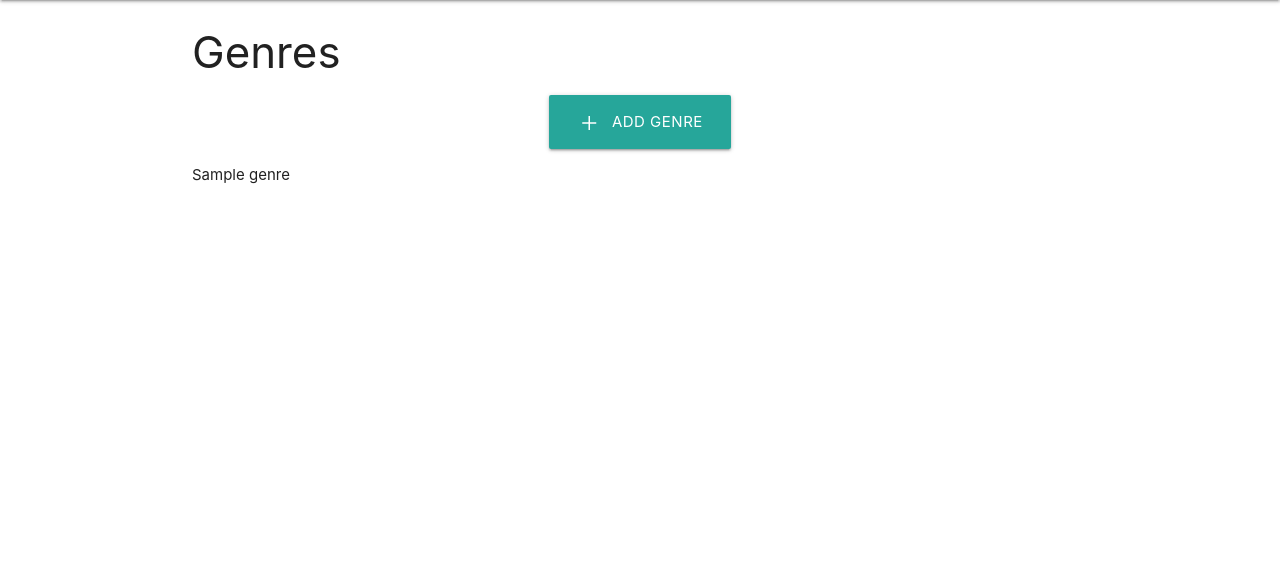
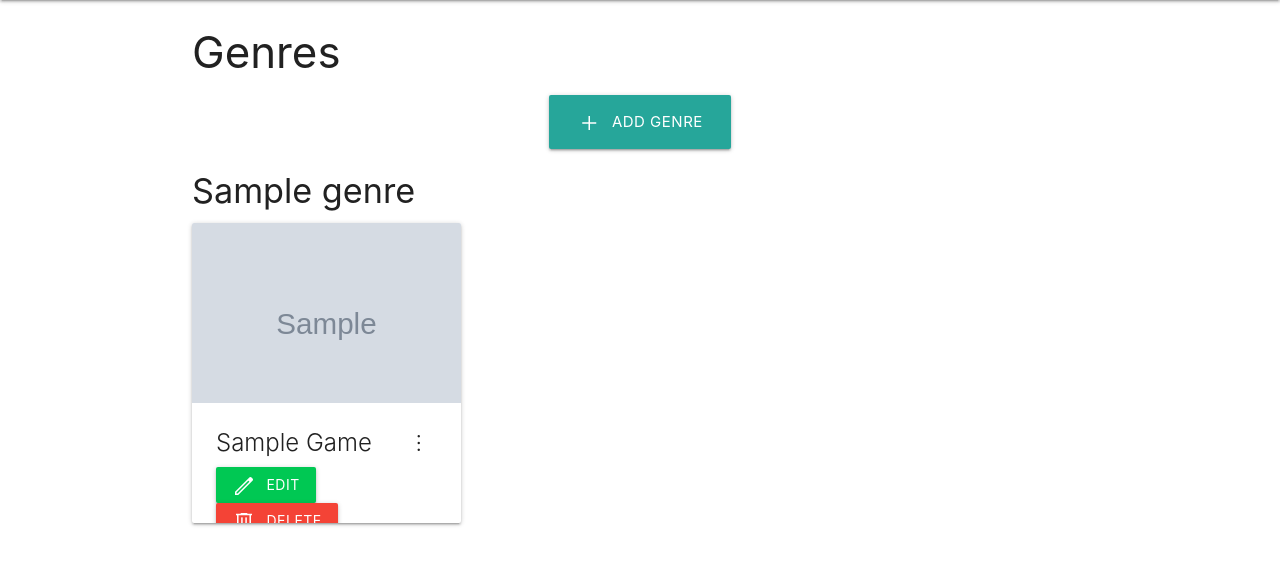
Before and after one commit to antonia-white/game-base, a Flask app: template gamebase/templates/genres.html in a window 1280 px wide. Shown: the part 64-629 px from the top of the page. Run offline with Flask 2, Linux system fonts and the light colour scheme; the template is opened without the code that fills it: values that come from a table or form of the project are taken from there, others are empty; tables that the repository leaves empty hold one stand-in row (values such as "Sample post"); grey boxes marked "Sample" are stand-in pictures.

Commit message:
List games by genre in genres.html

```diff
--- a/gamebase/templates/genres.html
+++ b/gamebase/templates/genres.html
@@ -13,7 +13,40 @@
 {% for genre in genres %}
 <ul>
     <li>
-        {{ genre.genre_name }}
+        <h4>{{ genre.genre_name }}</h4>
+        {% for game in games %}
+            {% if game.genre_id == genre.id %}
+            <div class="card small">
+                <div class="card-image waves-effect waves-block waves-light">
+                    <!-- {% if game.image_url is not none %} -->
+                    <img class="activator" src="{{ game.image_url }}">
+                    <!-- {% else %}
+                    <img class="activator" src="{{ url_for('gamebase/static/media/no-image.jpg') }}">
+                    {% endif %} -->
+                </div>
+                <div class="card-content">
+                    <span class="card-title activator grey-text text-darken-4">{{ game.title.title() }}<i
+                            class="material-symbols-outlined right">more_vert</i></span>
+                    <p><a href="{{ url_for('edit_game', game_id=game.id) }}" class="btn green accent-4">
+                        <span class="material-symbols-outlined">Edit</span>
+                            Edit</a>
+                    <a href="{{ url_for('delete_game', game_id=game.id) }}" class="btn red"><span class="material-symbols-outlined">Delete</span>
+                        Delete</a></p>
+                </div>
+                <div class="card-reveal">
+                    <span class="card-title grey-text text-darken-4">{{ game.title.title() }}<i class="material-symbols-outlined right">close</i></span>
+                    <p>Developer: {{ game.developer.capitalize() }}</p>
+                    {% for genre in genres %}
+                        {% if game.genre_id == genre.id %}
+                            <p>Genre: {{ genre.genre_name }}</p>
+                        {% endif %}
+                    {% endfor %}
+                    <p>Release date: {{ game.release_date }}</p>
+                    <p>Singleplayer: {{ game.is_singleplayer }}</p>
+                </div>
+            </div>
+            {% endif %}
+        {% endfor %}
     </li>
 </ul>
 
```
